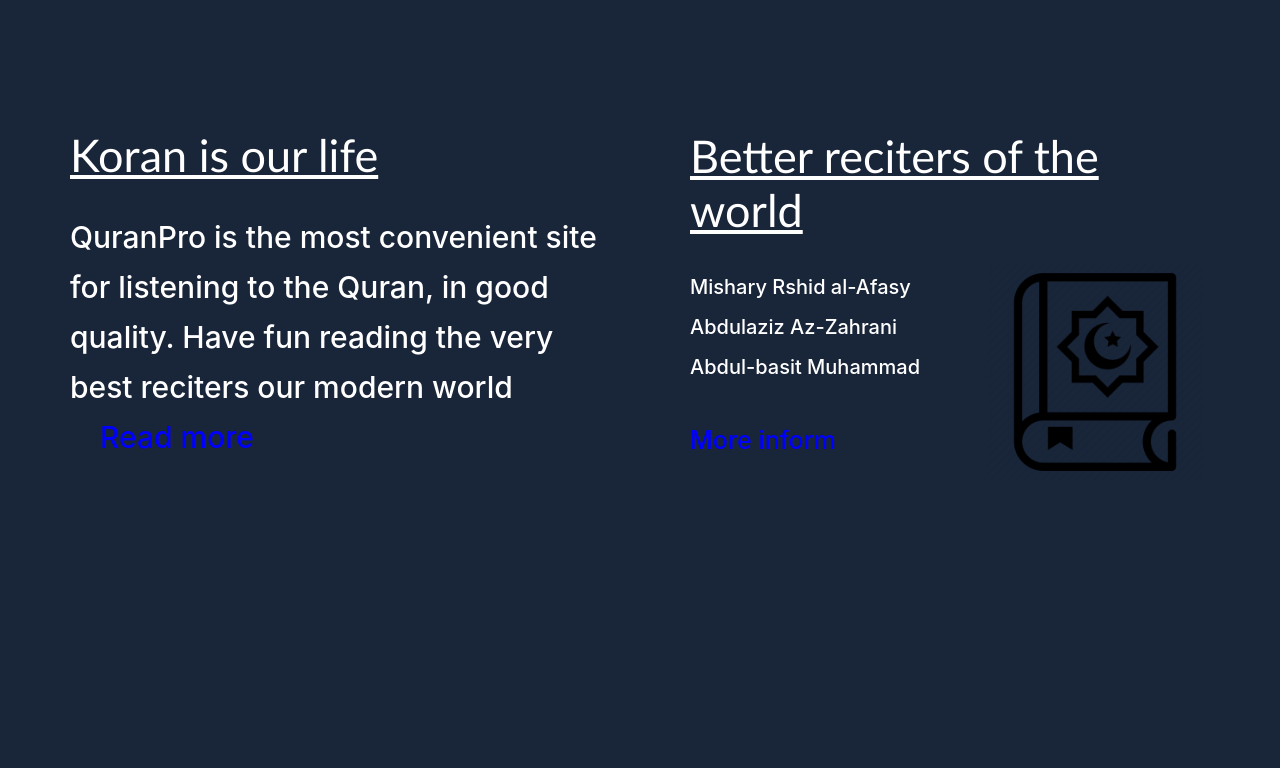
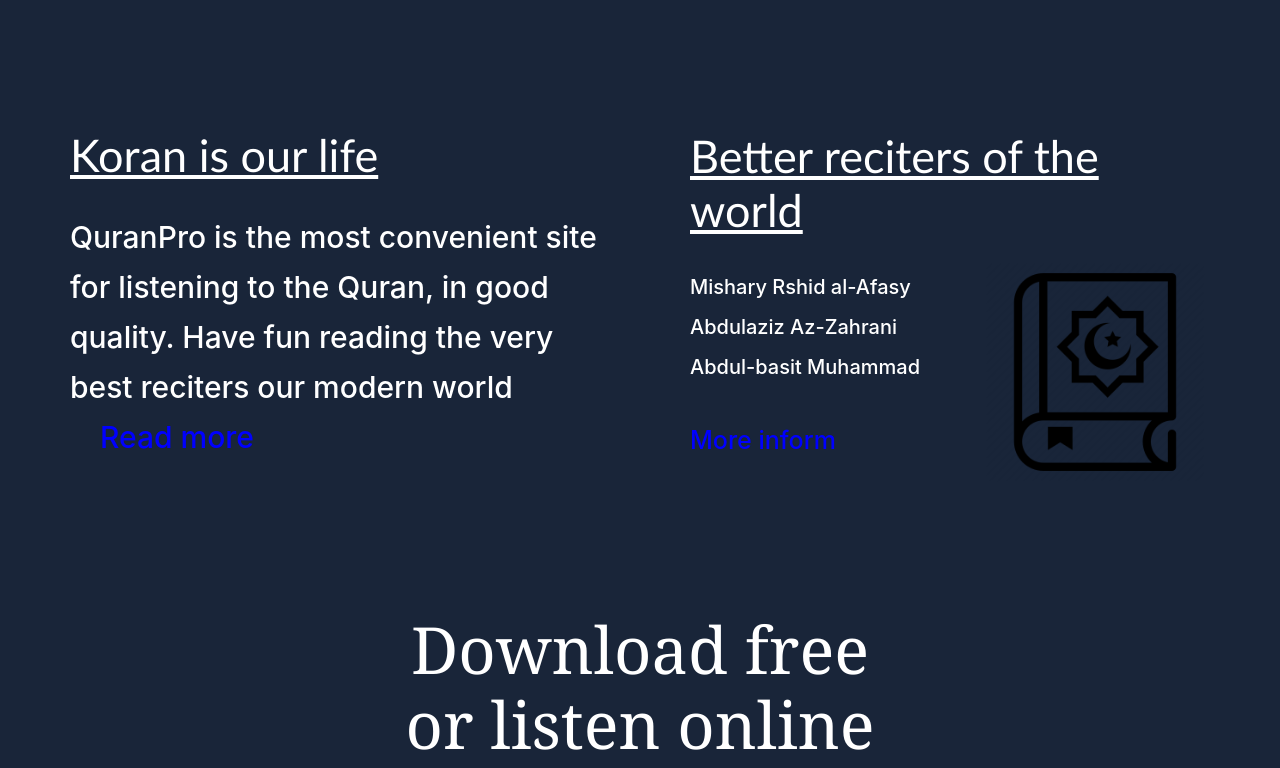
Before and after one commit to MurodMiragzamov/QuranPro, a plain HTML site: page index.html in a window 1280 px wide. Shown: the part 82-850 px from the top of the page. Before the commit the page ends 800 px from the top, so only its background shows below. Drawn offline with Linux system fonts and the light colour scheme.

Commit message:
s3 started
section 3 bowlandi

```diff
--- a/css/style.css
+++ b/css/style.css
@@ -105,3 +105,11 @@
      color: blue;
 
  }
+ .s3-h3{
+     font-size: 65px;
+     line-height: 75px;
+     text-align: center;
+     margin-top: 150px;
+     font-family: Cambria, Cochin, Georgia, Times, 'Times New Roman', serif;
+
+ }
--- a/index.html
+++ b/index.html
@@ -44,5 +44,14 @@
         </div>
     </section>
 
+    <section class="s3">
+        <div class="container">
+            <h3 class="s3-h3">
+                Download free <br>
+                or listen online
+            </h3>
+        </div>
+    </section>
+
 </body>
 </html>
```
Also changed, not shown: img/Vector.png (added), img/abdulbasit.jpg (added), img/mishary.jpg (added), img/zahrany.png (added), 6 other files.
